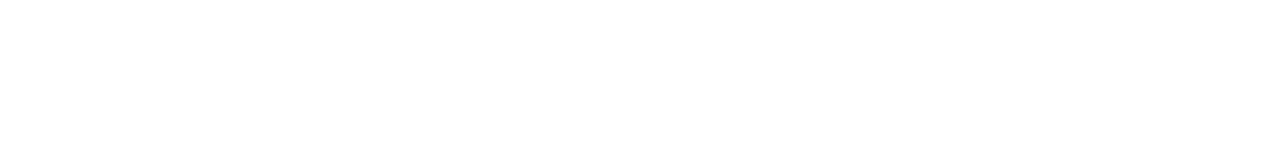
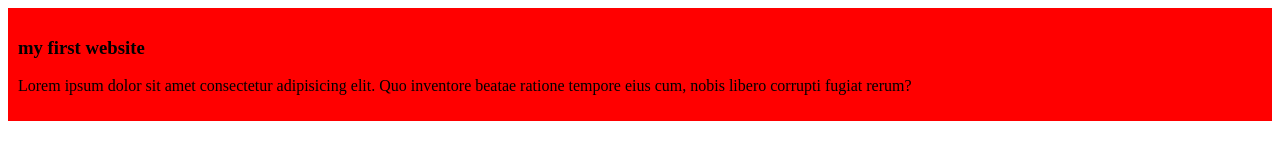
Before and after one commit to minhazchy101/my-simple-website, a plain HTML site: page index.html in a window 1280 px wide. Drawn offline with Linux system fonts and the light colour scheme.

Commit message:
added the first blog

```diff
--- /dev/null
+++ b/blog.css
@@ -0,0 +1,4 @@
+div{
+    background-color: red;
+    padding: 10px;
+}
--- a/index.html
+++ b/index.html
@@ -3,9 +3,17 @@
 <head>
     <meta charset="UTF-8">
     <meta name="viewport" content="width=device-width, initial-scale=1.0">
+
+    <link rel="stylesheet" href="blog.css">
+
     <title>my simple website</title>
 </head>
 <body>
 
+<div>
+    <h3>my first website</h3>
+    <p>Lorem ipsum dolor sit amet consectetur adipisicing elit. Quo inventore beatae ratione tempore eius cum, nobis libero corrupti fugiat rerum?</p>
+</div>
+
 </body>
 </html>
```
